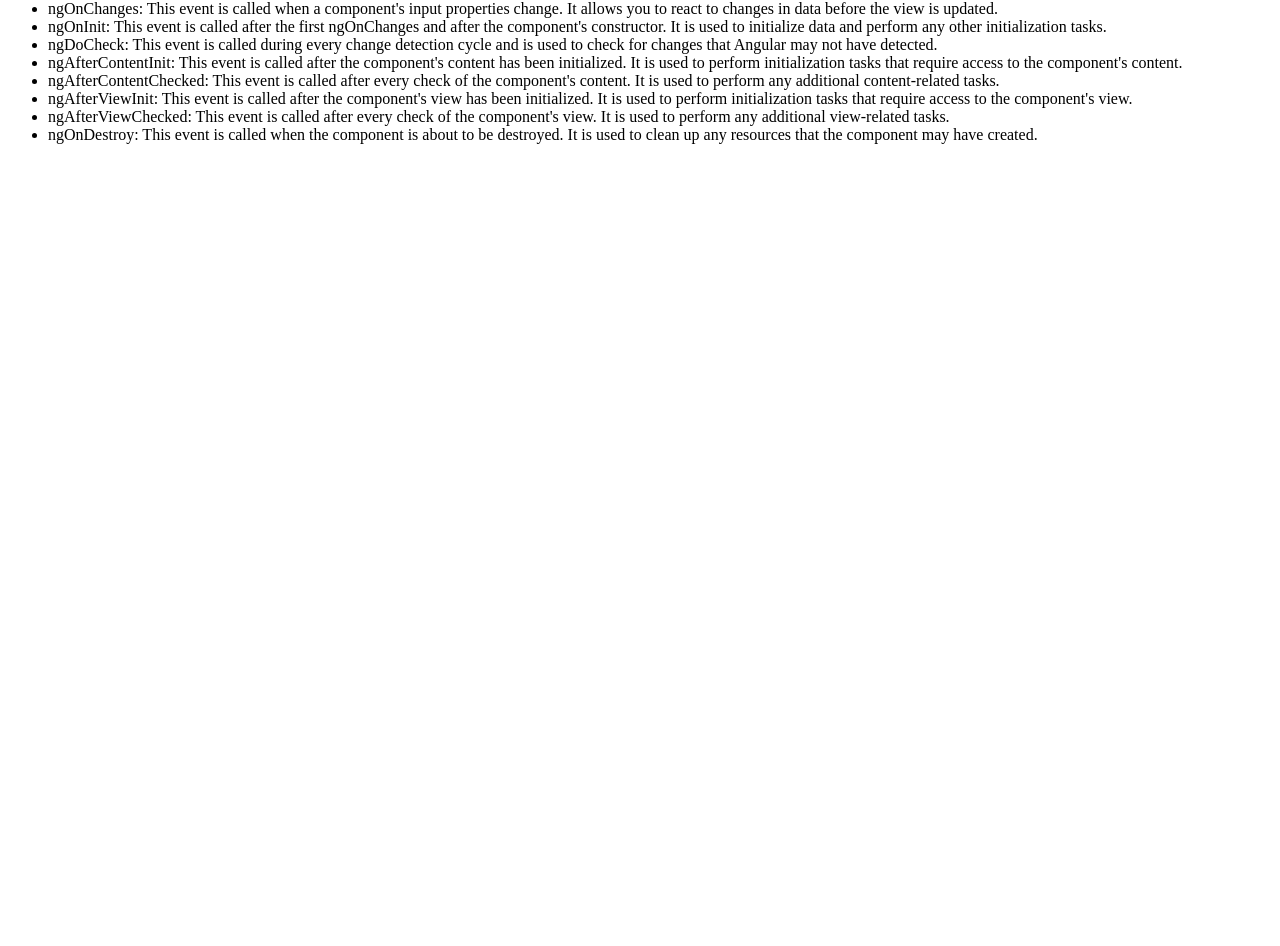
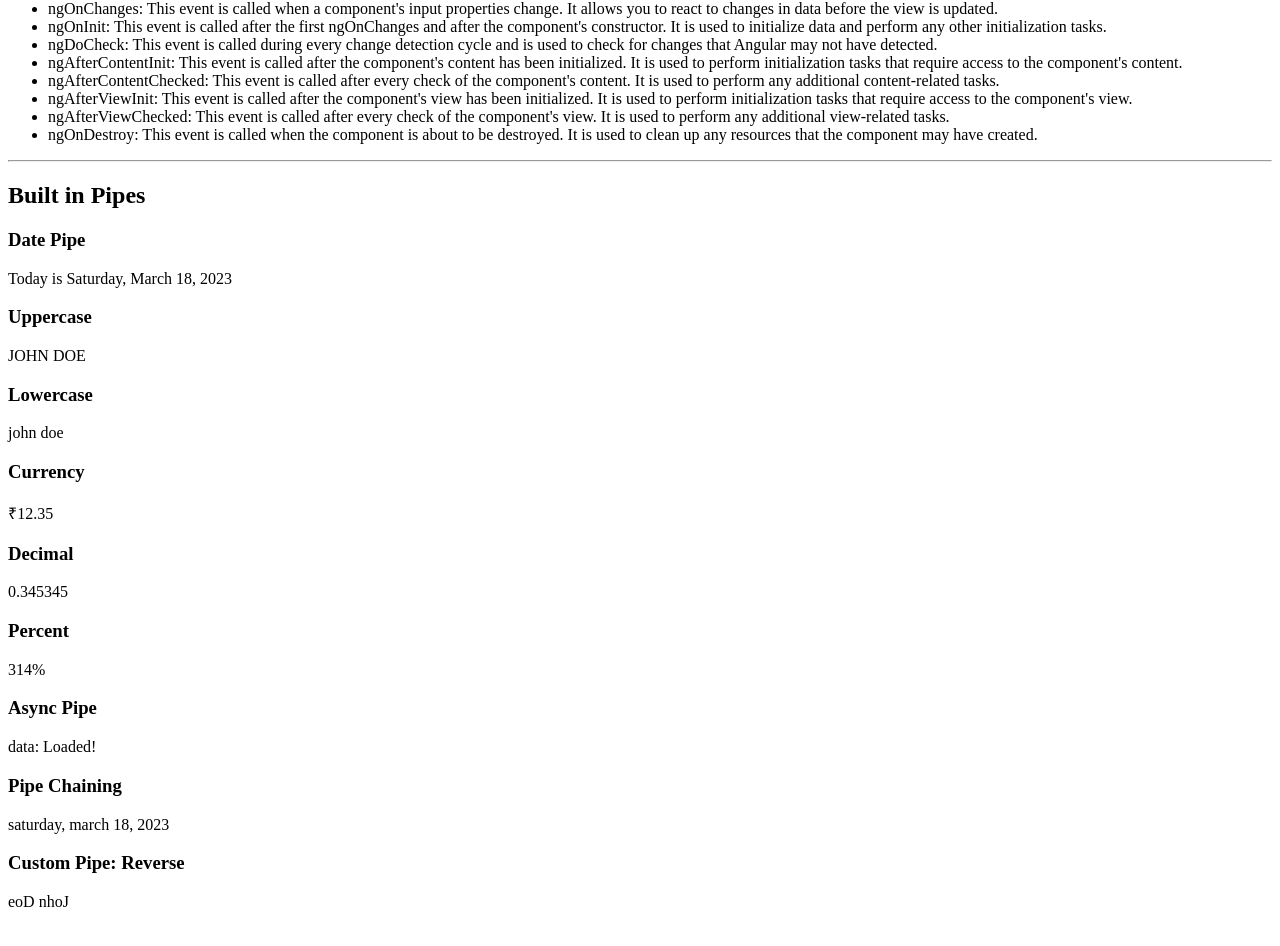
Before and after one commit to hijaz/Simplilearn_Ph2_Notes, an Angular app: page / in a window 1280 px wide. Shown: the part 1822-2768 px from the top of the page. Before the commit the page ends 2466 px from the top, so only its background shows below. Built offline with nearby package versions, Linux system fonts and the light colour scheme.

Commit message:
added pipes

```diff
--- a/src/app/app.component.html
+++ b/src/app/app.component.html
@@ -133,4 +133,8 @@
       have created.
     </li>
   </ul>
+
+  <hr />
+  <h2>Built in Pipes</h2>
+  <app-pipes-demo></app-pipes-demo>
 </div>
--- a/src/app/app.module.ts
+++ b/src/app/app.module.ts
@@ -11,6 +11,8 @@ import { UnlessDirective } from './directives/unless.directive';
 import { HighlightDirective } from './directives/highlight.directive';
 import { LifecycleDemoParentComponent } from './components/parent-lifecycle-demo/parent-lifecycle-demo.component';
 import { LifecycleChildDemoComponent } from './components/lifecycle-demo/lifecycle-demo.component';
+import { PipesDemoComponent } from './components/pipes-demo/pipes-demo.component';
+import { ReversePipe } from './pipes/reverse.pipe';
 
 @NgModule({
   declarations: [
@@ -22,6 +24,8 @@ import { LifecycleChildDemoComponent } from './components/lifecycle-demo/lifecyc
     HighlightDirective,
     LifecycleDemoParentComponent,
     LifecycleChildDemoComponent,
+    PipesDemoComponent,
+    ReversePipe,
   ],
   imports: [BrowserModule, AppRoutingModule, FormsModule],
   providers: [],
--- /dev/null
+++ b/src/app/components/pipes-demo/pipes-demo.component.html
@@ -0,0 +1,18 @@
+<h3>Date Pipe</h3>
+<p>Today is {{ today | date : "fullDate" }}</p>
+<h3>Uppercase</h3>
+<p>{{ name | uppercase }}</p>
+<h3>Lowercase</h3>
+<p>{{ name | lowercase }}</p>
+<h3>Currency</h3>
+<p>{{ amount | currency : "INR" : "symbol" }}</p>
+<h3>Decimal</h3>
+<p>{{ decimal | number : "1.2-6" }}</p>
+<h3>Percent</h3>
+<p>{{ pi | percent }}</p>
+<h3>Async Pipe</h3>
+<p>data: {{ data | async }}</p>
+<h3>Pipe Chaining</h3>
+<p>{{ today | date : "fullDate" | lowercase }}</p>
+<h3>Custom Pipe: Reverse</h3>
+<p>{{ name | reverse }}</p>
--- /dev/null
+++ b/src/app/components/pipes-demo/pipes-demo.component.ts
@@ -0,0 +1,17 @@
+import { Component } from '@angular/core';
+
+@Component({
+  selector: 'app-pipes-demo',
+  templateUrl: './pipes-demo.component.html',
+  styleUrls: ['./pipes-demo.component.css'],
+})
+export class PipesDemoComponent {
+  today: Date = new Date();
+  name: string = 'John Doe';
+  amount = 12.34556;
+  decimal = 0.345345;
+  pi = 3.14;
+  data: Promise<string> = new Promise((resolve, reject) => {
+    setTimeout(() => resolve('Loaded!'), 2000);
+  });
+}
--- /dev/null
+++ b/src/app/pipes/reverse.pipe.ts
@@ -0,0 +1,10 @@
+import { Pipe, PipeTransform } from '@angular/core';
+
+@Pipe({
+  name: 'reverse',
+})
+export class ReversePipe implements PipeTransform {
+  transform(value: string): string {
+    return value.split('').reverse().join('');
+  }
+}
```
Also changed, not shown: src/app/components/pipes-demo/pipes-demo.component.css (added), 2 other files (tests, documents, lock files or other folders).
